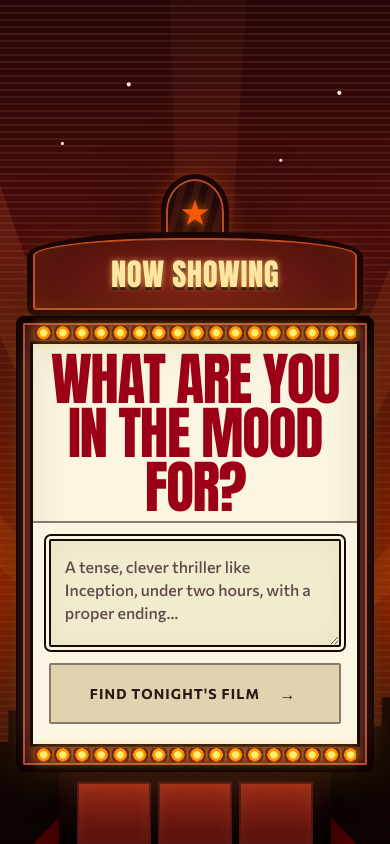
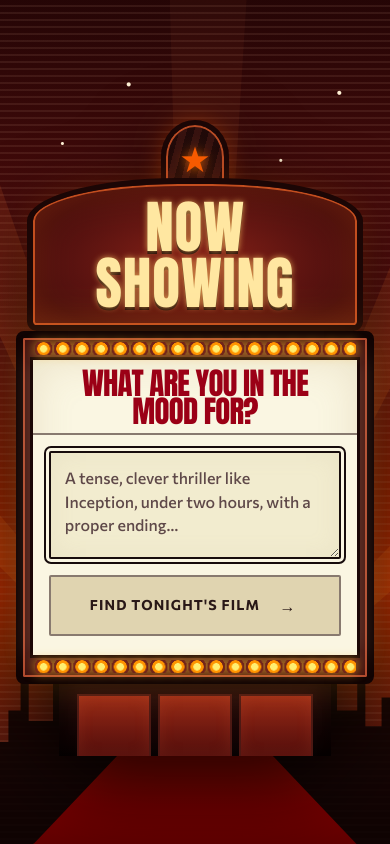
Before and after one commit to samspilsbury/movie-night, a Next.js app: page / in a window 390 px wide. Built offline with nearby package versions, Linux system fonts and the light colour scheme.

Commit message:
fix: center mobile homepage composition

```diff
--- a/src/app/globals.css
+++ b/src/app/globals.css
@@ -382,7 +382,7 @@ button:disabled {
   margin: 0;
   color: oklch(94% 0.095 84);
   font-family: var(--font-display);
-  font-size: clamp(2rem, 5.8cqi, 3.7rem);
+  font-size: clamp(3.2rem, 10cqi, 6.5rem);
   font-weight: var(--font-weight-display);
   letter-spacing: 0.015em;
   line-height: 0.98;
@@ -452,7 +452,7 @@ button:disabled {
   border-block-end: 2px solid var(--color-border-marquee-strong);
   color: var(--color-action-primary-on-marquee);
   font-family: var(--font-display);
-  font-size: clamp(3.2rem, 10cqi, 6.5rem);
+  font-size: clamp(2rem, 5.8cqi, 3.7rem);
   font-weight: var(--font-weight-display);
   letter-spacing: var(--tracking-display-tight);
   line-height: 0.94;
@@ -1049,6 +1049,7 @@ button:disabled {
 
   .foyer {
     min-height: 100svh;
+    place-items: center;
     padding-block: 2rem 0;
   }
 
@@ -1058,6 +1059,7 @@ button:disabled {
 
   .theatre {
     width: 100%;
+    align-self: center;
   }
 
   .theatre__crown {
@@ -1073,7 +1075,7 @@ button:disabled {
   }
 
   .theatre__title h1 {
-    font-size: clamp(1.85rem, 8.6cqi, 2.65rem);
+    font-size: clamp(2.8rem, 16cqi, 4rem);
   }
 
   .marquee {
@@ -1082,7 +1084,7 @@ button:disabled {
   }
 
   .marquee__now-showing {
-    font-size: clamp(2.8rem, 16cqi, 4rem);
+    font-size: clamp(1.85rem, 8.6cqi, 2.65rem);
   }
 
   .movie-form textarea {
@@ -1143,7 +1145,7 @@ button:disabled {
   }
 
   .theatre__title h1 {
-    font-size: 2.4rem;
+    font-size: 4rem;
   }
 
   .marquee {
@@ -1151,7 +1153,7 @@ button:disabled {
   }
 
   .marquee__now-showing {
-    font-size: 4rem;
+    font-size: 2.4rem;
   }
 
   .movie-form textarea {
```
Also changed, not shown: 1 other file (tests, documents, lock files or other folders).
